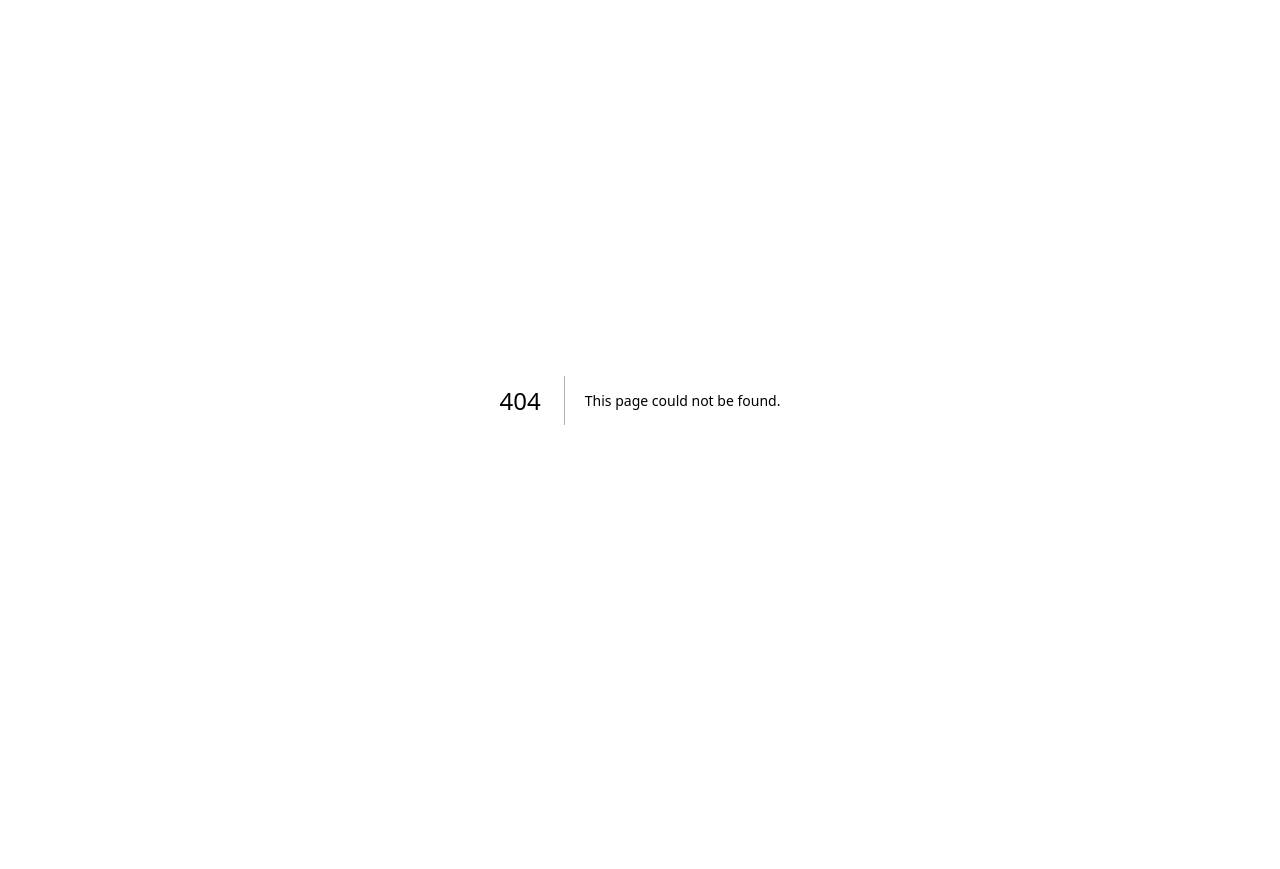
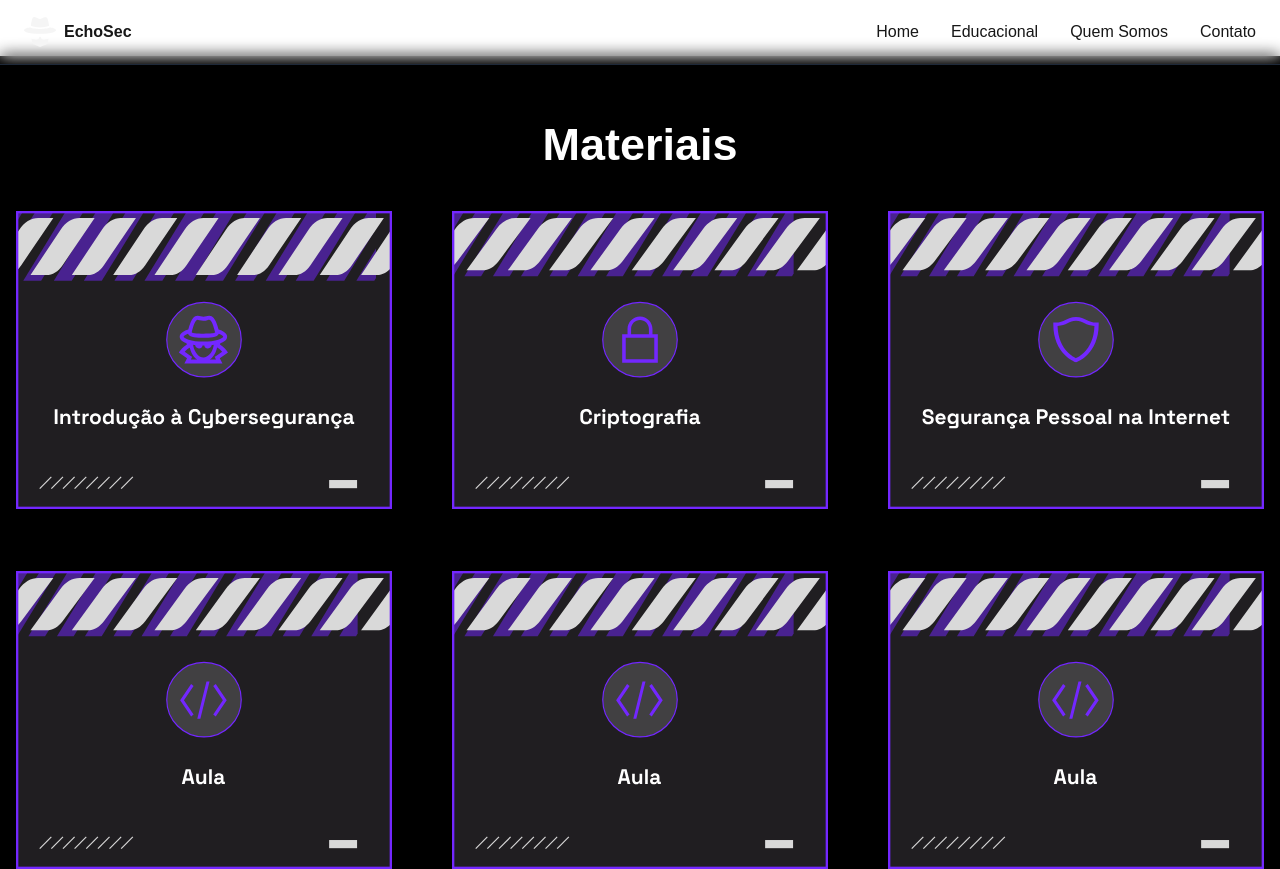
Before and after one commit to Ech0S3c/landingpage, a Next.js app: page /educacional in a window 1280 px wide. Before the commit this address had no page. Shown: the top 869 px of the page. Before the commit the page ends 800 px from the top, so only its background shows below. Built offline with nearby package versions, Linux system fonts and the light colour scheme.

Commit message:
chore: ajustes de estilo e resolução de conflitos

```diff
--- a/src/components/general/Header.tsx
+++ b/src/components/general/Header.tsx
@@ -13,10 +13,10 @@ const Header = () => {
             </Link>
 
           <nav className="hidden md:flex items-center space-x-8">
-            <a href="#" className="text-light hover:text-secondary transition-colors">Home</a>
-            <a href="/materiais" className="text-light hover:text-secondary transition-colors">Educacional</a>
+            <a href="/" className="text-light hover:text-secondary transition-colors">Home</a>
+            <a href="/educacional" className="text-light hover:text-secondary transition-colors">Educacional</a>
             <a href="/quem-somos" className="text-light hover:text-secondary transition-colors">Quem Somos</a>
-            <a href="#" className="text-light hover:text-secondary transition-colors">Contato</a>
+            <a href="/" className="text-light hover:text-secondary transition-colors">Contato</a>
           </nav>
         </div>
       </div>
--- a/src/components/quem-somos/OrganizationalSection.tsx
+++ b/src/components/quem-somos/OrganizationalSection.tsx
@@ -136,7 +136,7 @@ const OrganizationalSection = () => {
                           />
                         </div>
                         <p className="text-lg font-bold text-white ">{organizational.team}</p>
-                        <p className="text-gray-200 text-xs sm:text-sm leading-relaxed flex-1 justify-center px-1 sm:px-2 mt-0 mb-0 -mt-2">{organizational.text}</p>
+                        <p className="text-gray-200 text-xs sm:text-sm leading-relaxed flex-1 justify-center px-1 sm:px-2 mt-0 mb-0">{organizational.text}</p>
                       </div>
                     </div>
                   </div>
```
Also changed, not shown: src/app/page.tsx (+6 -6 lines), src/app/Quem Somos/page.tsx (deleted), src/app/educacional/page.tsx (renamed from src/app/Educacional/page.tsx), src/app/materiais/page.tsx (deleted).
